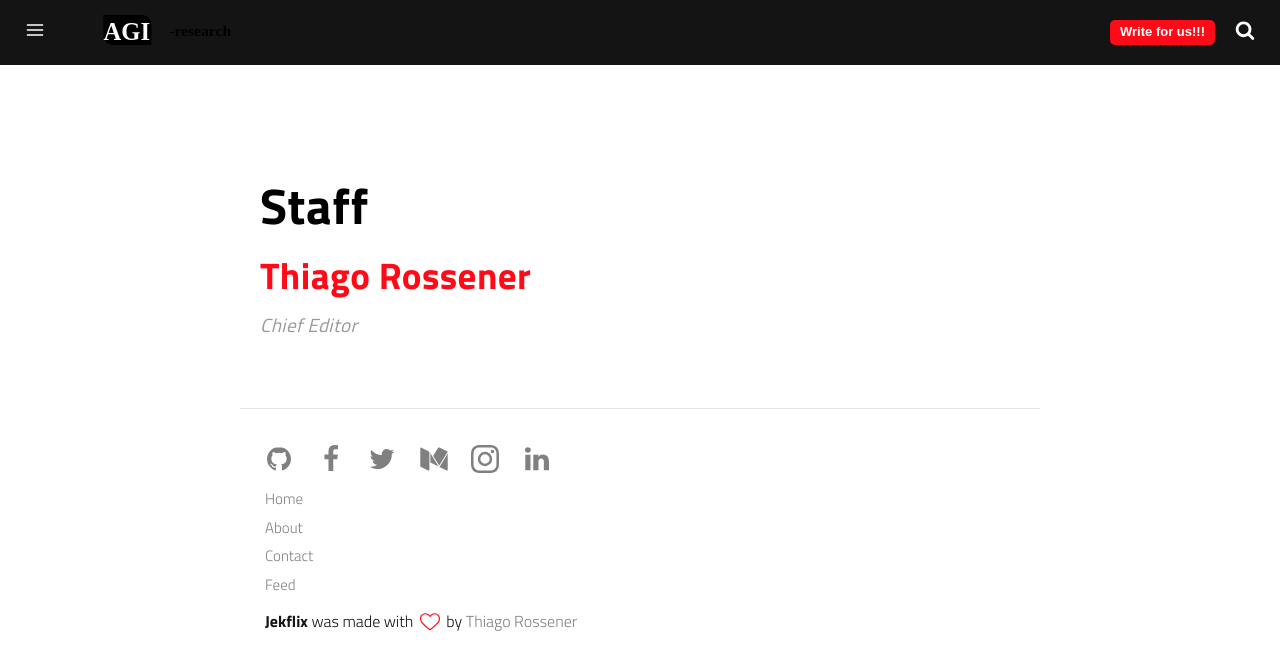
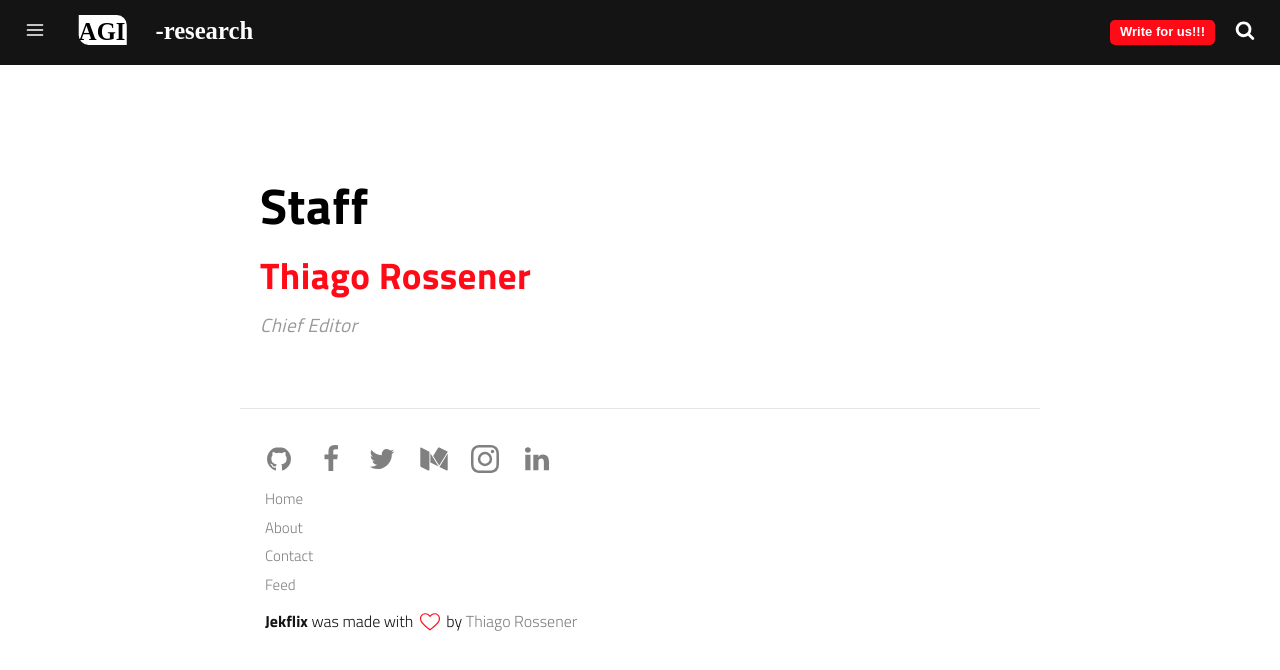
Before and after one commit to justanothermedialab/agi-research, a Jekyll site: the page built from staff.html, in a window 1280 px wide. Shown: the top 670 px of the page. Built offline with Jekyll 4.4.1, drawn with Linux system fonts in a browser that asks for light colours; a script that is not in the unit is left out.

Commit message:
Update logo.html

```diff
--- a/_includes/logo.html
+++ b/_includes/logo.html
@@ -1,27 +1,19 @@
-<svg xmlns="http://www.w3.org/2000/svg" width="855.4" height="200.032" viewBox="0 0 3250 760">
+<svg xmlns="http://www.w3.org/2000/svg" width="1184.4" height="200.032" viewBox="0 0 4500 760">
   <defs>
     <style>
-      .cls-1 {
-        font-size: 395.833px;
-      }
-
       .cls-1, .cls-3 {
+        font-size: 625px;
         text-anchor: end;
         font-family: Comfortaa;
         font-weight: 700;
       }
 
-      .cls-2 {
-        fill-rule: evenodd;
-      }
-
-      .cls-3 {
-        font-size: 625px;
+      .cls-1, .cls-2 {
         fill: #fff;
       }
     </style>
   </defs>
-  <text id="_-research" data-name="-research" class="cls-1" x="3237" y="534"><tspan x="3237">-research</tspan></text>
-  <path id="Rounded_Rectangle_1" data-name="Rounded Rectangle 1" class="cls-2" d="M1,1H968c138.07,0,250,111.929,250,250V760H251C112.929,760,1,648.071,1,510V1Z"/>
+  <text id="_-research" data-name="-research" class="cls-1" x="4419" y="619"><tspan x="4419">-research</tspan></text>
+  <path id="Rounded_Rectangle_1" data-name="Rounded Rectangle 1" class="cls-2" d="M1,1H968a250,250,0,0,1,250,250V760a0,0,0,0,1,0,0H251A250,250,0,0,1,1,510V1A0,0,0,0,1,1,1Z"/>
   <text id="AGI" class="cls-3" x="1184.999" y="625"><tspan x="1184.999">AGI</tspan></text>
 </svg>
```
